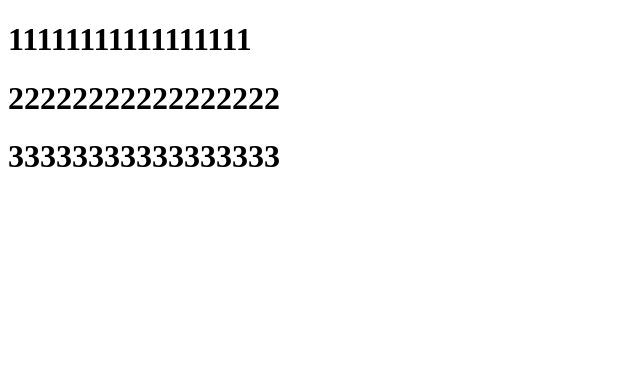
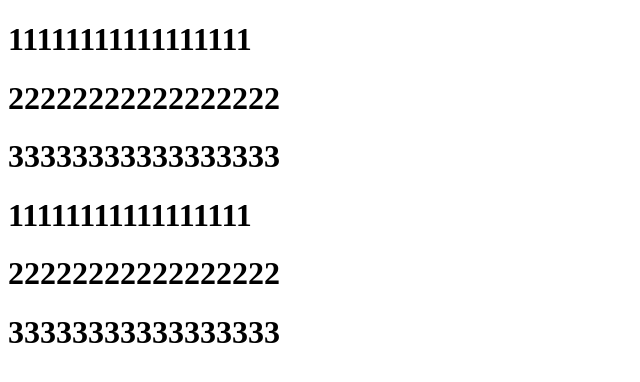
Before and after one commit to lf18234129242/demo1, a plain HTML site: page index.html in a window 1280 px wide. Shown: the whole page, without its empty margins (0-640 px from the left). Drawn offline with Linux system fonts and the light colour scheme.

Commit message:
增加了一些h1标签

```diff
--- a/index.html
+++ b/index.html
@@ -9,6 +9,9 @@
       <h1>11111111111111111</h1>
       <h1>22222222222222222</h1>
       <h1>33333333333333333</h1>
+      <h1>11111111111111111</h1>
+      <h1>22222222222222222</h1>
+      <h1>33333333333333333</h1>
     </div>
   </body>
 </html>
```
